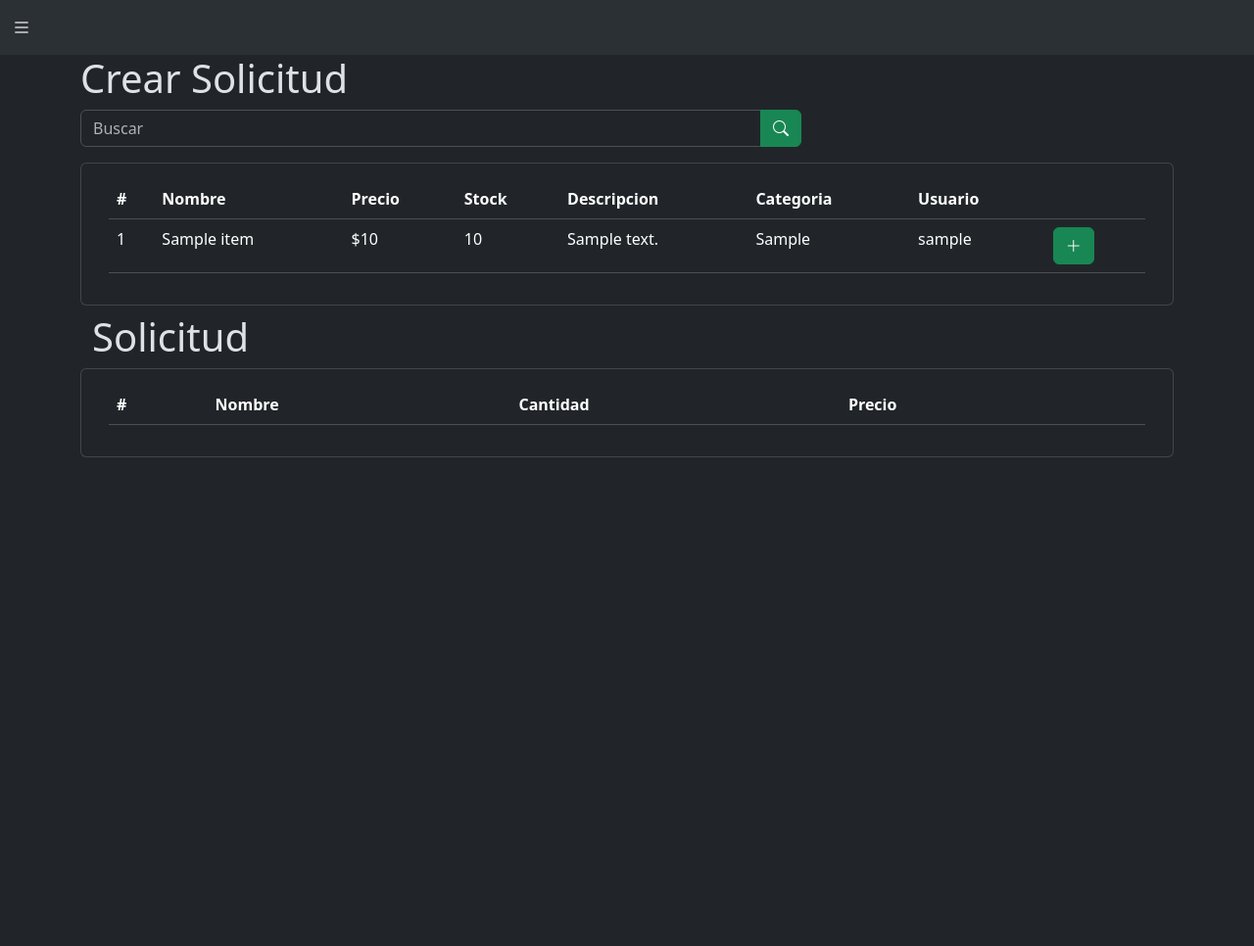
After one commit to frenchpig/bodemax, a Django app: page /crear-solicitud in a window 1280 px wide. The commit adds this page. Shown: the whole page at 98% size. Run offline with Django 5.2, Linux system fonts and the light colour scheme; a user stored in the database is signed in; tables that the repository leaves empty hold one stand-in row (values such as "Sample post"); lists and menus that the app fills with data are empty.

Commit message:
front de solicitud en proceso

```diff
--- a/api/models.py
+++ b/api/models.py
@@ -53,3 +53,15 @@ class Item(models.Model):
   def __str__(self):
     txt = "{0} - Nombre: {1}, Precio: {2}, Stock: {3}"
     return txt.format(self.id,self.name,self.price,self.stock)
+
+# Tabla de solicitud
+
+class Solicitud(models.Model):
+  id = models.AutoField(primary_key=True)
+  size = models.CharField(max_length=10)
+  items = models.ManyToManyField(Item, through='SolicitudItem')
+
+class SolicitudItem(models.Model):
+  solicitud = models.ForeignKey(Solicitud, on_delete=models.CASCADE)
+  item = models.ForeignKey(Item, on_delete=models.CASCADE)
+  amount = models.IntegerField()
--- /dev/null
+++ b/frontend/static/js/crear-solicitud.js
@@ -0,0 +1,36 @@
+let addButtons = document.querySelectorAll('.add-button');
+let solicitud = [];
+addButtons.forEach(btn => {
+  btn.addEventListener('click',function(){
+    let row = this.closest('tr');
+    let id = row.querySelector(".item-id").textContent;
+    let name = row.querySelector(".item-name").innerHTML;
+    let rawPrice = row.querySelector('.item-price').textContent;
+    let price =parseInt(rawPrice.replace(/\D/g, ''));
+    addToSolicitud(id,name,price)
+  });
+});
+
+function addToSolicitud(id, name, price){
+  /*
+    <tr>
+              <td>#</td>
+              <td>Juguete</td>
+              <td>20</td>
+              <td>$30.000</td>
+              <td><button class='btn btn-danger'><i class="bi bi-trash-fill"></i></button></td>
+            </tr>
+  */
+  let table = document.getElementById('tblBodySolicitud')
+  let objeto = solicitud.find(obj => obj.id === id);
+  if (!objeto){
+    solicitud.push({id:id,name:name,price:price,amount:1})
+  }
+  if (objeto){
+    objeto.amount += 1;
+  }
+}
+
+function loadTable(){
+
+}
--- a/frontend/templates/base.html
+++ b/frontend/templates/base.html
@@ -39,6 +39,10 @@
             </div>
             <hr>
             <div class="row">
+              <a href="/crear-solicitud"><h4>Crear Solicitud</h4></a>
+            </div>
+            <hr>
+            <div class="row">
               <form method="post" action="{% url 'logout' %}">
                 {% csrf_token %}
                 <button class="btn btn-danger" type="submit">Cerrar sesión</button>
--- /dev/null
+++ b/frontend/templates/crear-solicitud.html
@@ -0,0 +1,96 @@
+{% extends 'base.html' %}
+{% load humanize %}
+{% load static %}
+
+{%block title%}Agregado{% endblock %}
+
+
+{% block styles %}
+  <link rel="stylesheet" href="{% static 'css/ver-productos.css' %}">
+{% endblock %}
+
+{% block content %}
+<div class="row w-100">
+  <h1 href="https://www.youtube.com/watch?v=ggDbDRUauzo&ab_channel=billnyetherussianspy">Crear Solicitud</h1>
+</div>
+<div class="row">
+  <div class="col-8">
+    <div class="input-group mb-3">
+      <input type="text" class="form-control" placeholder="Buscar" aria-label="Buscar" aria-describedby="btnBuscar">
+      <button class="btn btn-success" type="button" id="btnBuscar"><i class="bi bi-search"></i></button>
+    </div>
+  </div>
+</div>
+<div class="container-fluid vh-100">
+  <div class="row">
+    <div class="card custom-card">
+      <div class="card-body overflow-scroll">
+        <table class="table">
+          <thead>
+            <tr>
+              <th scope="col">#</th>
+              <th scope="col">Nombre</th>
+              <th scope="col">Precio</th>
+              <th scope="col">Stock</th>
+              <th scope="col">Descripcion</th>
+              <th scope="col">Categoria</th>
+              <th scope="col">Usuario</th>
+              <th scope="col"></th>
+            </tr>
+          </thead>
+          <tbody>
+            {% for element in items %}
+              <tr>
+                <td class="item-id">{{ element.item.id }}</td>
+                <td class="item-name">{{ element.item.name }}</td>
+                <td class="item-price">${{ element.item.price | intcomma }}</td>
+                <td class="item-stock">{{ element.item.stock }}</td>
+                <td>{{ element.item.description }}</td>
+                <td>{{ element.item.category }}</td>
+                <td class="user-username">{{ element.user.user.username }}</td>
+                <td class="user-key" hidden>{{ element.item.user_key }}</td>
+                <td class="buttons-col">
+                  <div class='row'>
+                    <div class='col'>
+                      <button class='btn btn-success add-button'><i class="bi bi-plus-lg"></i></button>
+                    </div>
+                  </div>
+                </td>
+              </tr>
+            {% endfor %}
+
+          </tbody>
+        </table>
+      </div>
+    </div>
+  </div>
+
+  <!-- TABLA DE SOLICITUD -->
+  <h1 class="my-2">Solicitud</h1>
+  <div class="row">
+    <div class="card custom-card">
+      <div class="card-body overflow-scroll">
+        <table class="table">
+          <thead>
+            <tr>
+              <th scope="col">#</th>
+              <th scope="col">Nombre</th>
+              <th scope="col">Cantidad</th>
+              <th scope="col">Precio</th>
+              <th scope="col"></th>
+            </tr>
+          </thead>
+          <tbody id="tblBodySolicitud">
+
+
+          </tbody>
+        </table>
+      </div>
+    </div>
+  </div>
+</div>
+{% endblock %}
+
+{% block scripts %}
+  <script src="{% static 'js/crear-solicitud.js' %}"></script>
+{% endblock %}
--- a/frontend/urls.py
+++ b/frontend/urls.py
@@ -9,4 +9,5 @@ urlpatterns = [
   path('ver-productos', views.loadViewProducts),
   path('logout/', auth_views.LogoutView.as_view(),name='logout'),
   path('login/',views.loadViewLogin, name='login'),
+  path('crear-solicitud',views.loadViewSolicitud, name='crear-solicitud'),
 ]
--- a/frontend/views.py
+++ b/frontend/views.py
@@ -42,6 +42,26 @@ def loadViewProducts(request):
       context = {'items':itemcombined}
     return render(request, 'ver-productos.html', context)
 
+def loadViewSolicitud(request):
+    extended_user = request.user.extendeduser
+    if extended_user.role == 'admin':
+      items = Item.objects.all()
+      extendedusers = ExtendedUser.objects.all()
+      itemcombined=[]
+      for item in items:
+        specific_user = extendedusers.get(api_key=item.user_key)
+        object = {'item':item,'user':specific_user}
+        itemcombined.append(object)
+      context = {'items': itemcombined}
+    if extended_user.role == 'user':
+      items = Item.objects.filter(user_key=extended_user.api_key)
+      itemcombined=[]
+      for item in items:
+        object = {'item':item,'user':extended_user}
+        itemcombined.append(object)
+      context = {'items':itemcombined}
+    return render(request, 'crear-solicitud.html', context)
+
 
 
 def loadViewLogin(request):
```
Also changed, not shown: api/migrations/0009_solicitud_solicituditem_solicitud_items.py (added).
